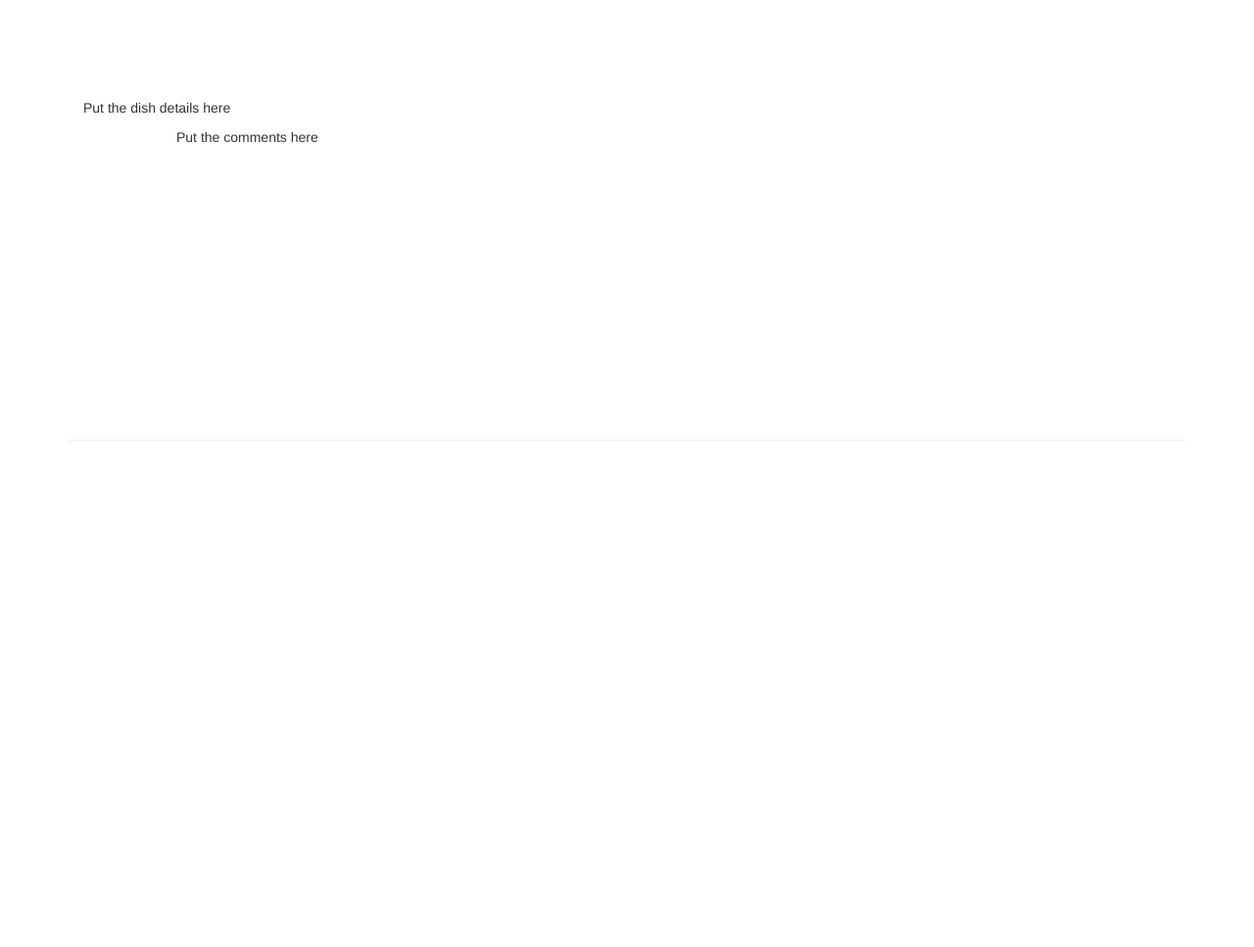
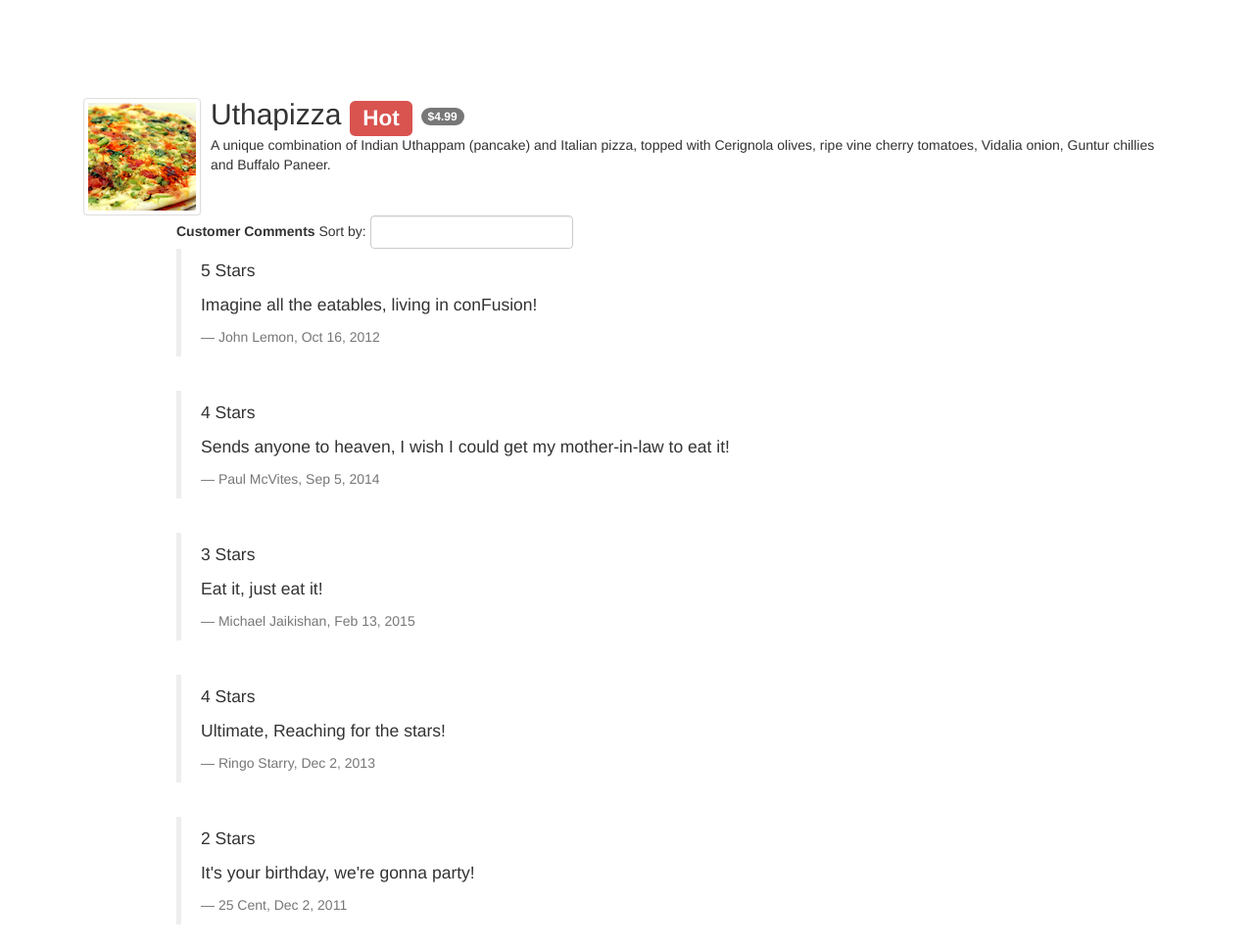
Before and after one commit to augustoneto/confusion-angularjs, a website: page app/dishdetail.html in a window 1280 px wide. Shown: the top 967 px of the page at 98% size. Before the commit the page ends 800 px from the top, so only its background shows below. Drawn offline with nearby package versions, Linux system fonts and the light colour scheme.

Commit message:
Assignment 1

```diff
--- a/app/dishdetail.html
+++ b/app/dishdetail.html
@@ -26,12 +26,39 @@
 <body>
 
     <div class="container">
-        <div class="row row-content">
+        <div class="row row-content" ng-controller="dishDetailController as dishCtrl">
             <div class="col-xs-12">
-                <p>Put the dish details here</p>
+                <div class="media">
+                      <div class="media-left media-middle">
+                          <a href="#">
+                          <img class="media-object img-thumbnail"
+                           ng-src={{dishCtrl.dish.image}} alt="Uthappizza">
+                          </a>
+                      </div>
+                      <div class="media-body">
+                          <h2 class="media-heading">{{dishCtrl.dish.name}}
+                           <span class="label label-danger">{{dishCtrl.dish.label}}</span>
+                           <span class="badge">{{dishCtrl.dish.price | currency}}</span></h2>
+                          <p>{{dishCtrl.dish.description}}</p>
+                      </div>
+                  </div>
             </div>
             <div class="col-xs-9 col-xs-offset-1">
-                <p>Put the comments here</p>
+                <form class="form-inline">
+                  <div class="form-group">
+                    <label>Customer Comments</label>
+                    Sort by: <input type="text" class="form-control" id="sortBy" ng-model="dishCtrl.filtText">
+                  </div>
+              </form>
+                <ul class="media-list tab-pane fade in active">
+                  <li class="media" ng-repeat="dishComment in dishCtrl.dish.comments | orderBy:dishCtrl.filtText">
+                    <blockquote>
+                      <p>{{dishComment.rating}} Stars</p>
+                      <p>{{dishComment.comment}}</p>
+                      <footer>{{dishComment.author}}, {{dishComment.date | date:'mediumDate'}}</footer>
+                    </blockquote>
+                  </li>
+                </ul>
             </div>
         </div>
 
@@ -43,7 +70,7 @@
         var app = angular.module('confusionApp',[]);
 
         app.controller('dishDetailController', function() {
-
+            this.filtText = '';
             var dish={
                           name:'Uthapizza',
                           image: 'images/uthapizza.png',
```
